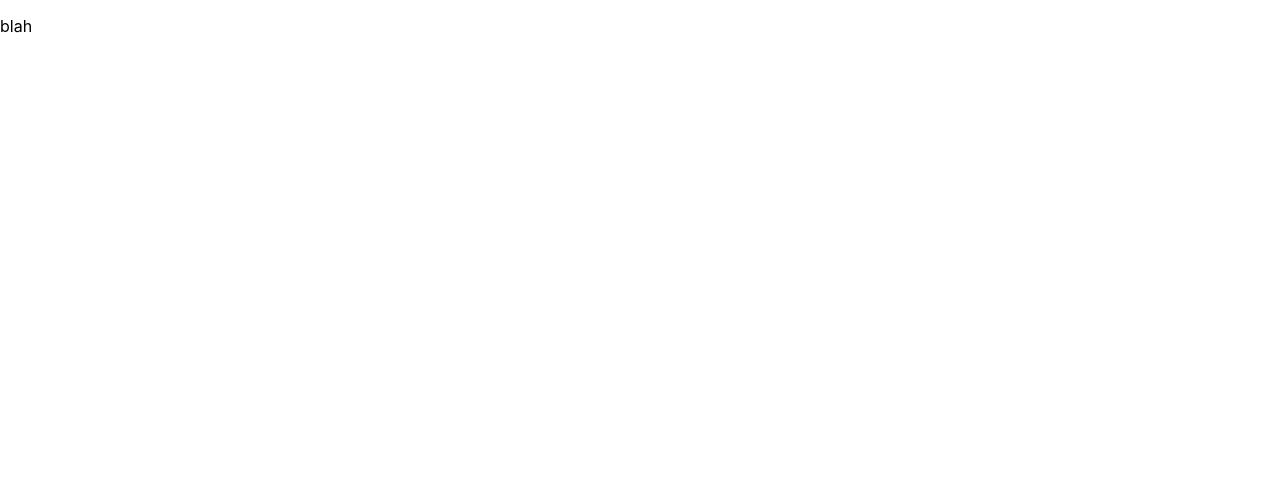
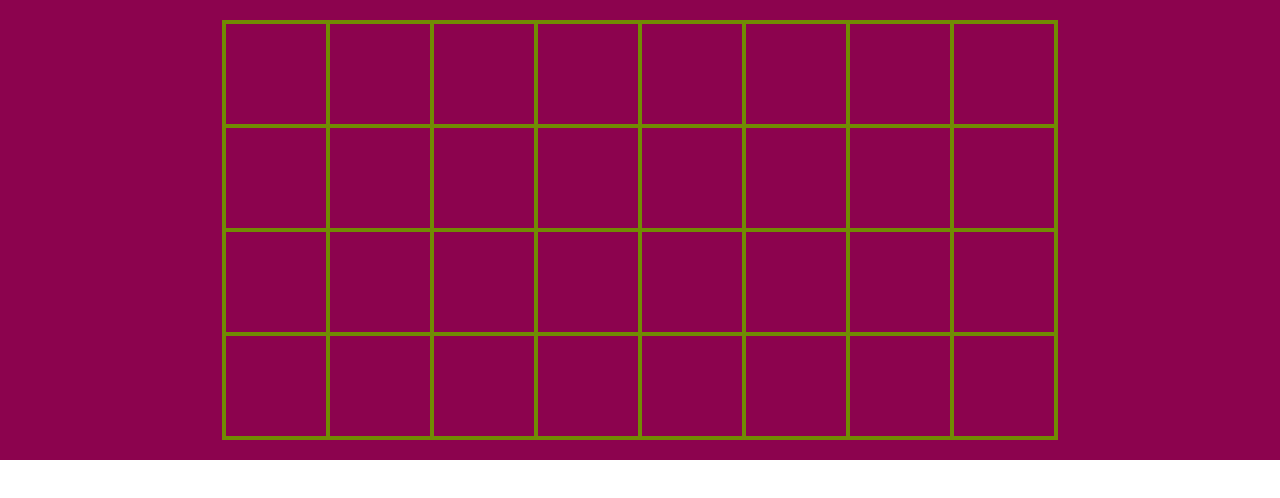
Before and after one commit to legsateri/copy-and-code-website, a React (Create React App) app: page / in a window 1280 px wide. Shown: the top 498 px of the page. Built offline with nearby package versions, Linux system fonts and the light colour scheme.

Commit message:
Built basic grid layout for homepage header on mobile and desktop

```diff
--- a/src/components/HomepageHeader/HomepageHeader.css
+++ b/src/components/HomepageHeader/HomepageHeader.css
@@ -0,0 +1,122 @@
+@media only screen and (min-width: 750px) {
+    .home_header {
+        background-color: #8C034E;
+        padding-left: 20px;
+        padding-right: 20px;
+        padding-top: 20px;
+        padding-bottom: 20px;
+    }
+    .home_header_flex {
+        display: flex;
+        justify-content: center;
+        align-items: center;
+    }
+    .mini_box {
+        border-top: 4px solid #718B03;
+        border-left: 2px solid #718B03;
+        border-right: 2px solid #718B03;
+        height: 100px;
+        width: 100px;
+    }
+    .mini_box_bottom {
+        border-top: 4px solid #718B03;
+        border-left: 2px solid #718B03;
+        border-right: 2px solid #718B03;
+        border-bottom: 4px solid #718B03;
+        height: 100px;
+        width: 100px;
+    }
+    .mini_box_edge_right {
+        border-top: 4px solid #718B03;
+        border-left: 2px solid #718B03;
+        border-right: 4px solid #718B03;
+        height: 100px;
+        width: 100px;
+    }
+    .mini_box_bottom_edge_right {
+        border-top: 4px solid #718B03;
+        border-left: 2px solid #718B03;
+        border-right: 4px solid #718B03;
+        border-bottom: 4px solid #718B03;
+        height: 100px;
+        width: 100px;
+    }
+    .mini_box_edge_left {
+        border-top: 4px solid #718B03;
+        border-left: 4px solid #718B03;
+        border-right: 2px solid #718B03;
+        height: 100px;
+        width: 100px;
+    }
+    .mini_box_bottom_edge_left {
+        border-top: 4px solid #718B03;
+        border-left: 4px solid #718B03;
+        border-right: 2px solid #718B03;
+        border-bottom: 4px solid #718B03;
+        height: 100px;
+        width: 100px;
+    }
+}
+
+@media only screen and (max-width: 749px) {
+    .hide_mobile {
+        display: none;
+    }
+    .home_header {
+        background-color: #8C034E;
+        padding-left: 20px;
+        padding-right: 20px;
+        padding-top: 20px;
+        padding-bottom: 20px;
+    }
+    .home_header_flex {
+        display: flex;
+        justify-content: center;
+        align-items: center;
+    }
+    .mini_box {
+        border-top: 4px solid #718B03;
+        border-left: 2px solid #718B03;
+        border-right: 2px solid #718B03;
+        height: 100px;
+        width: 100px;
+    }
+    .mini_box_bottom {
+        border-top: 4px solid #718B03;
+        border-left: 2px solid #718B03;
+        border-right: 2px solid #718B03;
+        border-bottom: 4px solid #718B03;
+        height: 100px;
+        width: 100px;
+    }
+    .mini_box_edge_mobile {
+        border-top: 4px solid #718B03;
+        border-left: 2px solid #718B03;
+        border-right: 4px solid #718B03;
+        height: 100px;
+        width: 100px;
+    }
+    .mini_box_bottom_edge_right {
+        border-top: 4px solid #718B03;
+        border-left: 2px solid #718B03;
+        border-right: 4px solid #718B03;
+        border-bottom: 4px solid #718B03;
+        height: 100px;
+        width: 100px;
+    }
+    .mini_box_edge_left {
+        border-top: 4px solid #718B03;
+        border-left: 4px solid #718B03;
+        border-right: 2px solid #718B03;
+        height: 100px;
+        width: 100px;
+    }
+    .mini_box_bottom_edge_left {
+        border-top: 4px solid #718B03;
+        border-left: 4px solid #718B03;
+        border-right: 2px solid #718B03;
+        border-bottom: 4px solid #718B03;
+        height: 100px;
+        width: 100px;
+    }
+}
--- a/src/components/HomepageHeader/HomepageHeader.js
+++ b/src/components/HomepageHeader/HomepageHeader.js
@@ -1,5 +1,5 @@
 //////////////////////////////////////////////////////////////////////////////
-import React, {Component} from 'react';
+import React, { Component } from 'react';
 //////////////////////////////////////////////////////////////////////////////
 import './HomepageHeader.css';
 //////////////////////////////////////////////////////////////////////////////
@@ -7,7 +7,53 @@ import './HomepageHeader.css';
 class HomepageHeader extends Component {
     render() {
         return (
-            <><p>blah</p></>
+            <>
+                <header className='home_header'>
+                    <div className='home_header_flex'>
+                        <div className='mini_box_edge_left'></div>
+                        <div className='mini_box'></div>
+                        <div className='mini_box'></div>
+                        <div className='mini_box mini_box_edge_mobile'></div>
+                        <div className='mini_box hide_mobile'></div>
+                        <div className='mini_box hide_mobile'></div>
+                        <div className='mini_box hide_mobile'></div>
+                        <div className='mini_box_edge_right hide_mobile'></div>
+                    </div>
+
+                    <div className='home_header_flex'>
+                        <div className='mini_box_edge_left'></div>
+                        <div className='mini_box'></div>
+                        <div className='mini_box'></div>
+                        <div className='mini_box mini_box_edge_mobile'></div>
+                        <div className='mini_box hide_mobile'></div>
+                        <div className='mini_box hide_mobile'></div>
+                        <div className='mini_box hide_mobile'></div>
+                        <div className='mini_box_edge_right hide_mobile'></div>
+                    </div>
+
+                    <div className='home_header_flex'>
+                        <div className='mini_box_edge_left'></div>
+                        <div className='mini_box'></div>
+                        <div className='mini_box'></div>
+                        <div className='mini_box mini_box_edge_mobile'></div>
+                        <div className='mini_box hide_mobile'></div>
+                        <div className='mini_box hide_mobile'></div>
+                        <div className='mini_box hide_mobile'></div>
+                        <div className='mini_box_edge_right hide_mobile'></div>
+                    </div>
+
+                    <div className='home_header_flex'>
+                        <div className='mini_box_bottom_edge_left'></div>
+                        <div className='mini_box_bottom'></div>
+                        <div className='mini_box_bottom'></div>
+                        <div className='mini_box_bottom mini_box_edge_mobile'></div>
+                        <div className='mini_box_bottom hide_mobile'></div>
+                        <div className='mini_box_bottom hide_mobile'></div>
+                        <div className='mini_box_bottom hide_mobile'></div>
+                        <div className='mini_box_bottom_edge_right hide_mobile'></div>
+                    </div>
+                </header>
+            </>
         )
     }
 }
```
